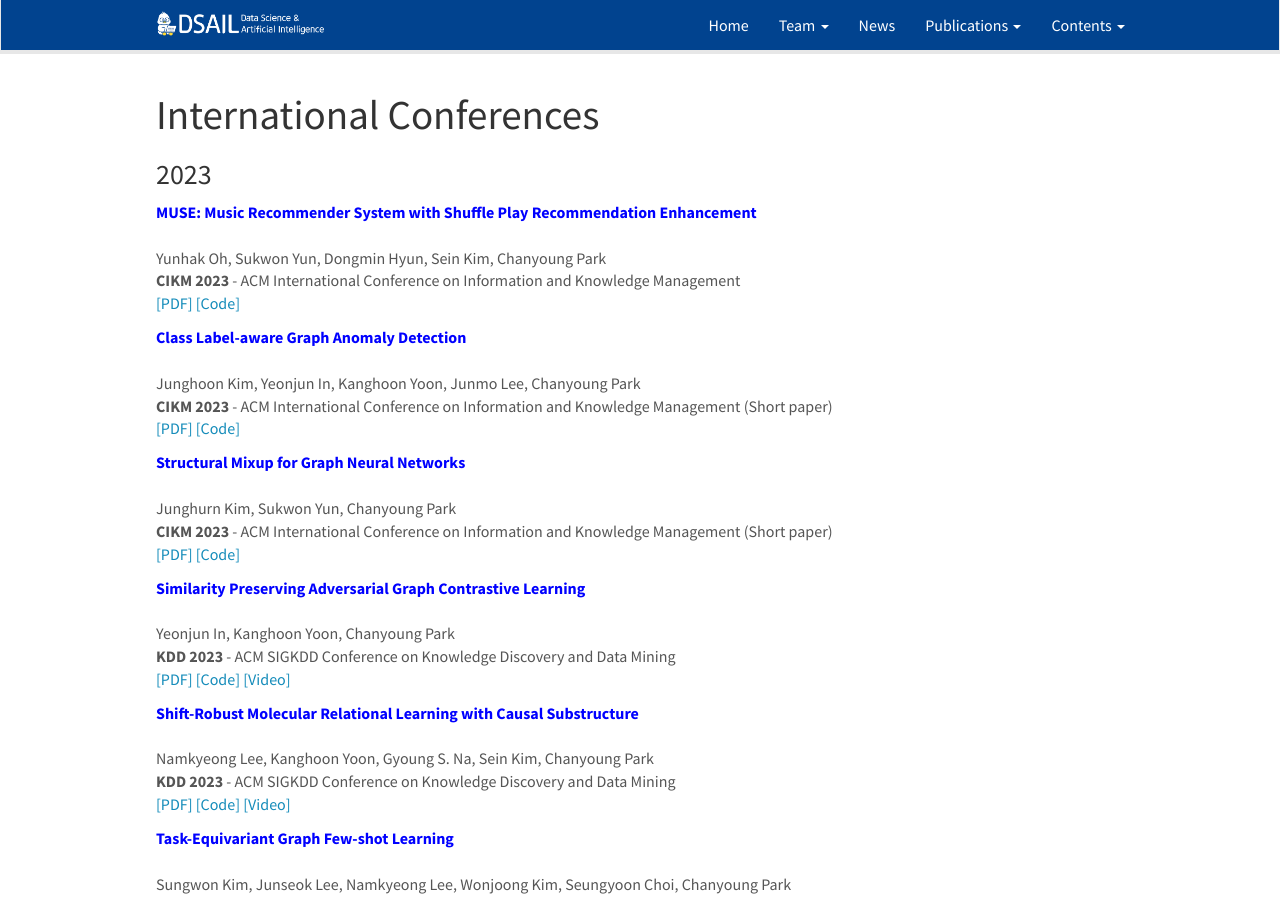
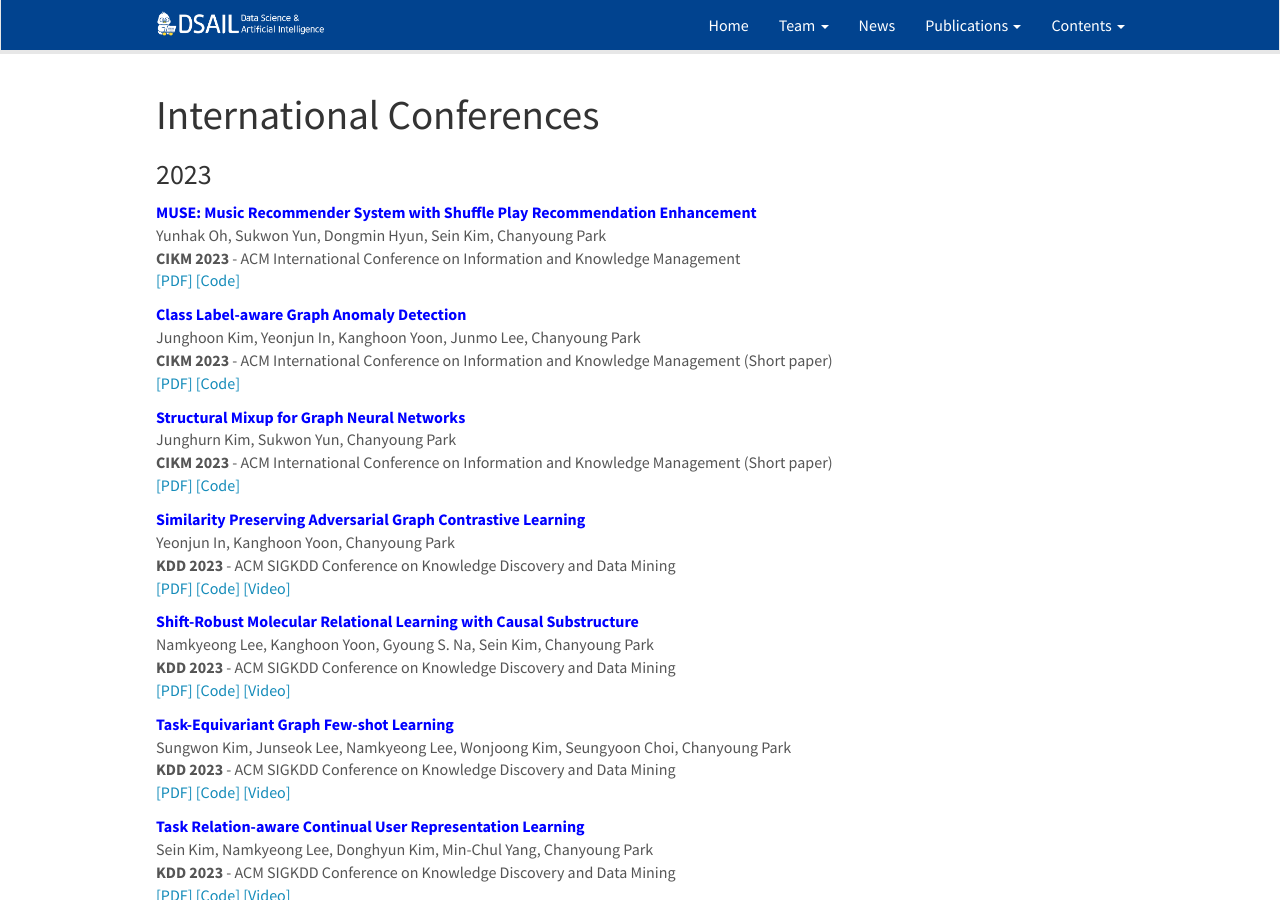
Before and after one commit to kaist-dsail/kaist-dsail.github.io, a Jekyll site: the page built from _pages/publications_conference_.md, in a window 1280 px wide and 900 px high. Built offline with Jekyll 4.4.1, drawn with Linux system fonts in a browser that asks for light colours; nearby versions of some CDN libraries.

Commit message:
Update publications_conference_.md

```diff
--- a/_pages/publications_conference_.md
+++ b/_pages/publications_conference_.md
@@ -74,7 +74,7 @@
   {% assign resource_links = resource_links | strip_newlines %}
   {% assign resource_links = resource_links | split: '  ' | join: ' ' %}
 
-  {% capture venue_and_links %}<font color="blue"><b>{{ publi.title }}</b></font><br />{{ publi.authors }}<br /><b>{{ publi.venue }}</b> - {{ publi.venue_full }}<br />{{ resource_links }}{% endcapture %}
+  {% capture venue_and_links %}<font color="blue"><b>{{ publi.title }}</b></font>{{ publi.authors }}<br /><b>{{ publi.venue }}</b> - {{ publi.venue_full }}<br />{{ resource_links }}{% endcapture %}
 
   {{ venue_and_links }}<br />
 {% endfor %}
```
